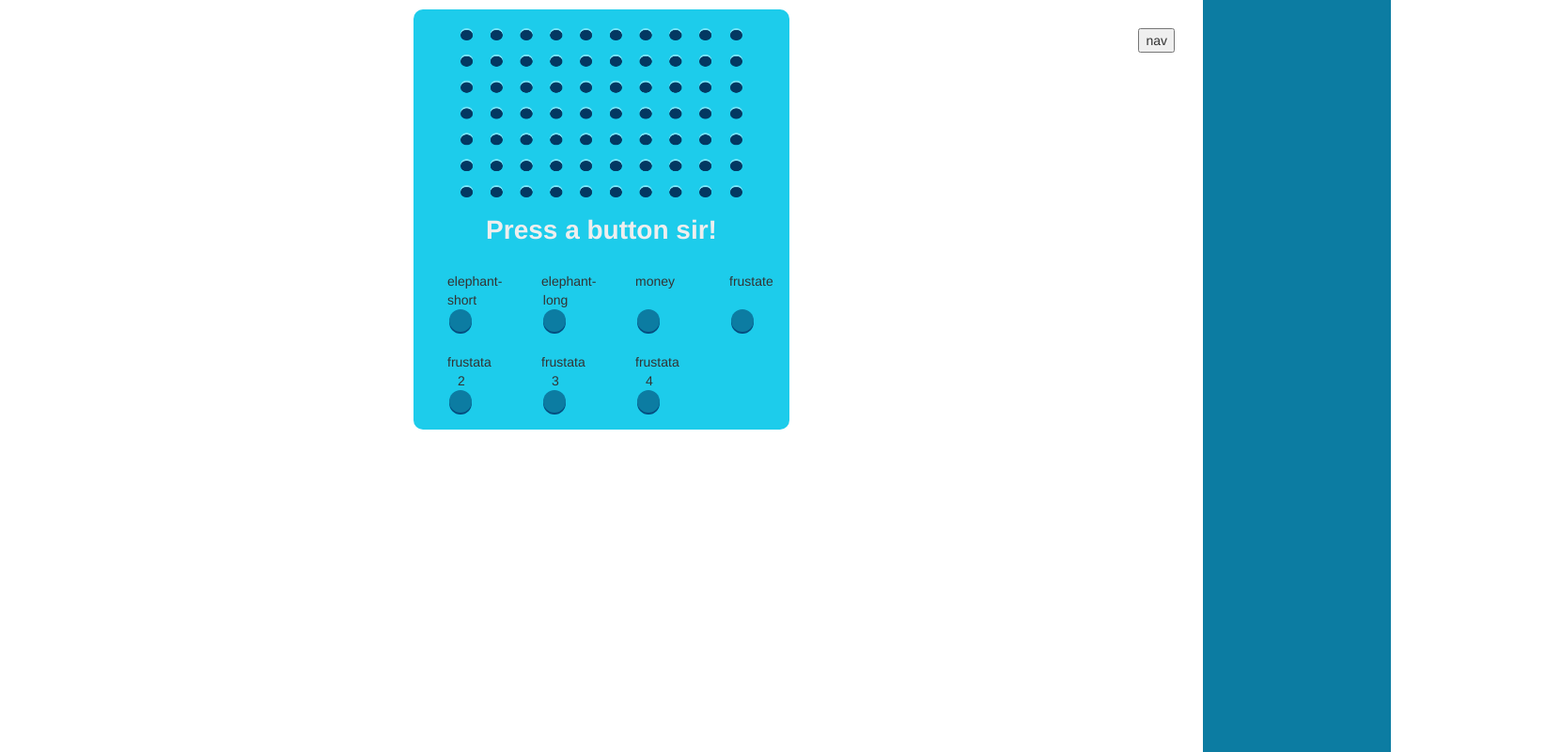
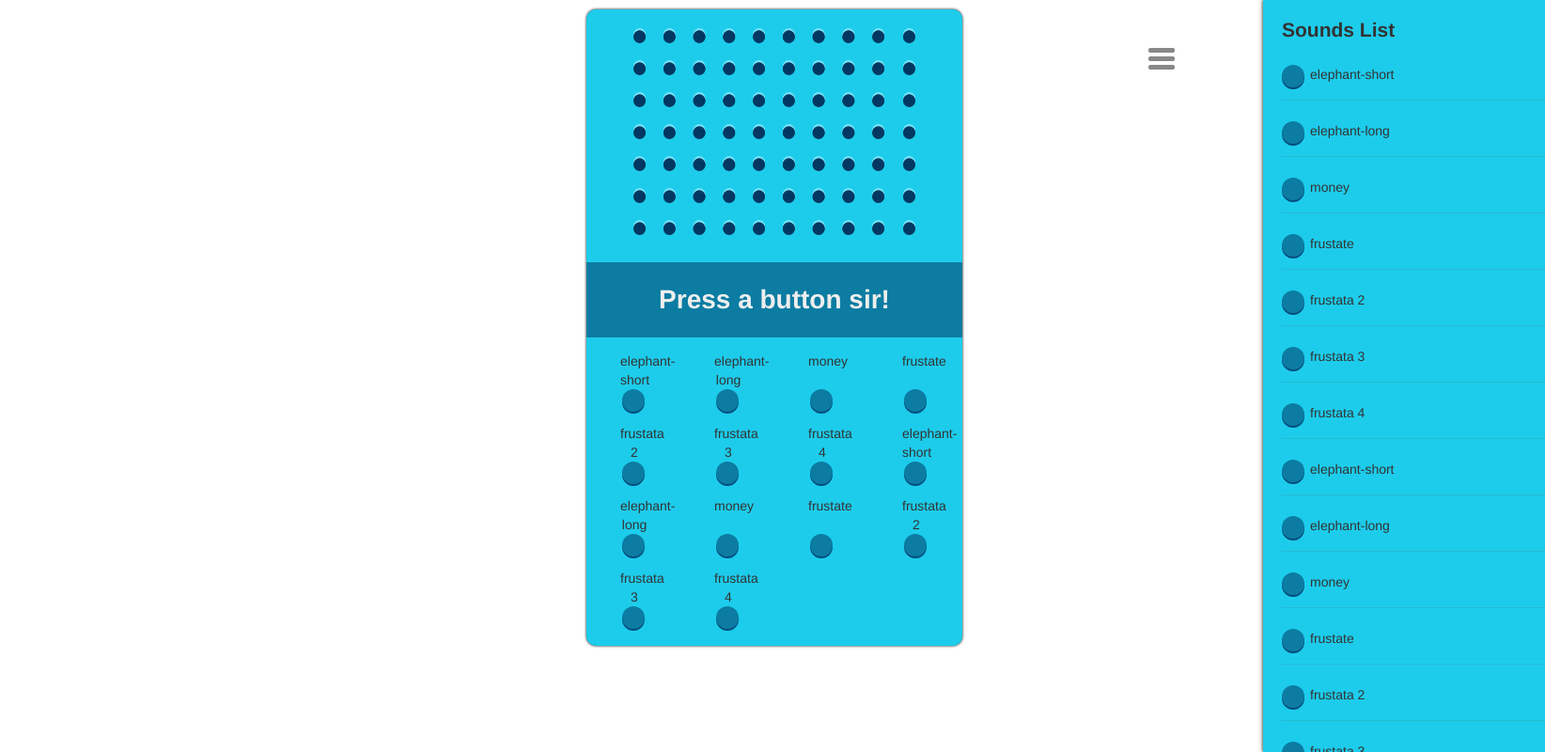
Before and after one commit to kandros/angular-soundboard, a plain HTML site: page index.html in a window 1280 px wide. Shown: the whole page at 94% size, 1644 px wide, since content can reach past the window. Drawn offline with Linux system fonts and the light colour scheme.

Commit message:
off canvas menu

```diff
--- a/app.js
+++ b/app.js
@@ -4,13 +4,16 @@ app.controller("buttonsController", ["$scope","$http", function($scope, $http) {
     $http.get("./sounds.json").success(function(data) {
       $scope.soundButtons = data;
     });
+    $scope.isFavorite = function(item) {
+      return item.favorite;
+    };
 }]);
 
 app.directive("soundButton", function() {
   return {
     restrict: "E",
     transclude: true,
-    template: "<div><span class='label' ng-transclude></span></div>",
+    templateUrl: "sound-button.html",
     link: function(scope, element, attrs) {
       var audio = new Audio("./sounds/" + attrs.sound + ".wav");
       element.on("click", function() {
--- a/css/navigation.css
+++ b/css/navigation.css
@@ -1,18 +1,51 @@
-.nav-toggle {
-  position: absolute;
-  right: 30px;
-  top: 30px;
-}
 
 .navbar {
   position: absolute;
-  left: 100%;
+  left: 105%;
   top: 0;
   bottom: 0;
-  width: 200px;
-  background-color: #0C7CA2;
+  width: 300px;
+  background-color: #1DCCEB;
+  overflow-y: scroll;
+  box-shadow: 0 0 4px 0px black;
+}
+
+.navbar__title {
+  text-align: left;
+  padding-left: 20px;
+  margin-bottom: 0;
+}
+
+.buttons-nav-list {
+  margin: 0;
+  list-style-type: none;
+  padding-left: 20px;
+}
+
+.buttons-nav-list li {
+  height: 60px;
+  border-bottom: 1px solid rgba(90, 90, 90, 0.17);
+}
+
+.buttons-nav-list li sound-button {
+  margin-top: 20px;
+}
+
+.buttons-nav-list .label {
+  position: relative;
+  top: 0;
+  left: 30px;
+  width: 100px;
 }
 
 body.navigation-open {
-  transform: translateX(-200px);
+  transform: translateX(-300px);
+  transform: translateX(-300px);
 }
+
+.navigation-open .main {
+  transform: translateX(100px);
+}
+.navigation-open #toggle {
+  transform: translateX(40px);
+}
--- a/css/style.css
+++ b/css/style.css
@@ -1,36 +1,46 @@
+html, body {
+  height: 100%;
+}
+
 body {
   padding-top: 10px;
   transition: all .8s;
   overflow: hidden;
 }
+
 .main {
+  transition: all .8s;
   background-color: #1DCCEB;
   border-radius: 10px;
   width: 400px;
   margin: 0 auto;
+  position: absolute;
+  right: 20%;
   padding: 10px 0 15px;
+  box-shadow: 0 0 3px 0px black;
 }
 .speaker__img {
   width: 300px;
-  height: 200px;
+  height: 240px;
   margin: 0 auto;
   padding: 10px 0;
 }
 
 .title h1 {
+  background-color: #0C7CA2;
   text-align: center;
-  margin-top: 5px;
   margin-bottom: 5px;
-  color: #eee
+  color: #eee;
+  padding-top: 20px;
+  padding-bottom: 20px;
+
 }
 
-.buttons {
-}
-.buttons ul {
+.buttons-board-list {
   padding-left: 0;
   margin: 0;
 }
-.buttons li {
+.buttons-board-list li {
   text-align: center;
   display: inline-block;
   width: 25%;
@@ -42,7 +52,7 @@ sound-button {
     cursor: pointer;
     display: inline-block;
     height: 24px;
-    margin-top: 57px;
+    margin-top: 48px;
     position: relative;
     width: 24px;
     box-shadow: 0 4px 0 #044D7F;
--- /dev/null
+++ b/css/toggle.css
@@ -0,0 +1,82 @@
+#toggle {
+  position: absolute;
+  right: 30px;
+  top: 30px;
+}
+
+/* Important styles */
+#toggle {
+  display: block;
+  width: 28px;
+  height: 30px;
+  margin: 30px auto 10px;
+}
+
+#toggle span:after,
+#toggle span:before {
+  content: "";
+  position: absolute;
+  left: 0;
+  top: -9px;
+}
+#toggle span:after{
+  top: 9px;
+}
+#toggle span {
+  position: relative;
+  display: block;
+}
+
+#toggle span,
+#toggle span:after,
+#toggle span:before {
+  width: 100%;
+  height: 5px;
+  background-color: #888;
+  transition: all 0.3s;
+  backface-visibility: hidden;
+  border-radius: 2px;
+}
+
+/* on activation */
+#toggle.on span {
+  background-color: transparent;
+}
+#toggle.on span:before {
+  transform: rotate(45deg) translate(5px, 5px);
+}
+#toggle.on span:after {
+  transform: rotate(-45deg) translate(7px, -8px);
+}
+#toggle.on + #menu {
+  opacity: 1;
+  visibility: visible;
+}
+
+/* menu appearance*/
+#menu {
+  position: relative;
+  color: #999;
+  width: 200px;
+  padding: 10px;
+  margin: auto;
+  font-family: "Segoe UI", Candara, "Bitstream Vera Sans", "DejaVu Sans", "Bitstream Vera Sans", "Trebuchet MS", Verdana, "Verdana Ref", sans-serif;
+  text-align: center;
+  border-radius: 4px;
+  background: white;
+  box-shadow: 0 1px 8px rgba(0,0,0,0.05);
+  /* just for this demo */
+  opacity: 0;
+  visibility: hidden;
+  transition: opacity .4s;
+}
+#menu:after {
+  position: absolute;
+  top: -15px;
+  left: 95px;
+  content: "";
+  display: block;
+  border-left: 15px solid transparent;
+  border-right: 15px solid transparent;
+  border-bottom: 20px solid white;
+}
--- a/global.js
+++ b/global.js
@@ -1,18 +1,20 @@
 (function($) {
+
+  // domCaching
+  var $body = $('body'),
+      $navToggle = $('#toggle');
+
+
   var soundBoard = {
     init: function() {
-      this.domCaching();
       this.events();
     },
-    domCaching: function() {
-      this.$body = $('body');
-      this.$navToggle = $('.nav-toggle');
-    },
     events: function() {
-      this.$navToggle.on("click", this.toggleNavigation);
+      $navToggle.on("click", this.toggleNavigation);
     },
     toggleNavigation: function() {
-      $('body').toggleClass("navigation-open");
+      $body.toggleClass("navigation-open");
+      $navToggle.toggleClass("on");
     }
   };
   $(function() {
--- a/index.html
+++ b/index.html
@@ -4,14 +4,27 @@
 <head>
     <meta charset="utf-8">
     <link rel="stylesheet" href="css/bootstrap.css">
+    <link rel="stylesheet" href="css/toggle.css">
     <link rel="stylesheet" href="css/navigation.css">
     <link rel="stylesheet" href="css/style.css">
     <title>Ama Soundboard</title>
 </head>
 
-<body>
-    <button class="nav-toggle">nav</button>
-    <div class="navbar"></div>
+<body ng-controller="buttonsController">
+        <a href="#menu" id="toggle"><span></span></a>
+    <div class="navbar">
+        <h2 class="navbar__title">Sounds List</h2>
+        <ul class="buttons-nav-list">
+            <!-- <li ng-repeat="soundButton in soundButtons">
+                <sound-button sound="{{soundButton.sound}}">{{soundButton.name}}</sound-button>
+            </li> -->
+        </ul>
+        <ul class="buttons-nav-list">
+            <li ng-repeat="soundButton in soundButtons">
+                <sound-button sound="{{soundButton.sound}}">{{soundButton.name}}</sound-button>
+            </li>
+        </ul>
+    </div>
     <div class="main">
 
         <div class="speaker">
@@ -24,7 +37,7 @@
             </div>
         </div>
 
-        <div class="buttons" ng-controller="buttonsController">
+        <div class="buttons">
 
             <!-- Frustata -->
             <!-- Hey tu qual'è il tuo mestiere -->
@@ -33,7 +46,7 @@
             <!-- Bovello -->
             <!-- Raj tbbt racist -->
 
-            <ul>
+            <ul class="buttons-board-list">
                 <li ng-repeat="soundButton in soundButtons">
                     <sound-button sound="{{soundButton.sound}}">{{soundButton.name}}</sound-button>
                 </li>
--- /dev/null
+++ b/sound-button.html
@@ -0,0 +1,3 @@
+<div>
+  <span class='label' ng-transclude></span>
+</div>
--- a/sounds.json
+++ b/sounds.json
@@ -19,6 +19,26 @@
   },
   { "name": "frustata 4",
     "sound": "frustata4"
+  },
+  { "name": "elephant-short",
+    "sound": "elephant-short"
+  },
+  { "name": "elephant-long",
+    "sound": "elephant-long"
+  },
+  { "name": "money",
+    "sound": "money"
+  },
+  { "name": "frustate",
+    "sound": "frustate"
+  },
+  { "name": "frustata 2",
+    "sound": "frustata2"
+  },
+  { "name": "frustata 3",
+    "sound": "frustata3"
+  },
+  { "name": "frustata 4",
+    "sound": "frustata4"
   }
-
 ]
```
